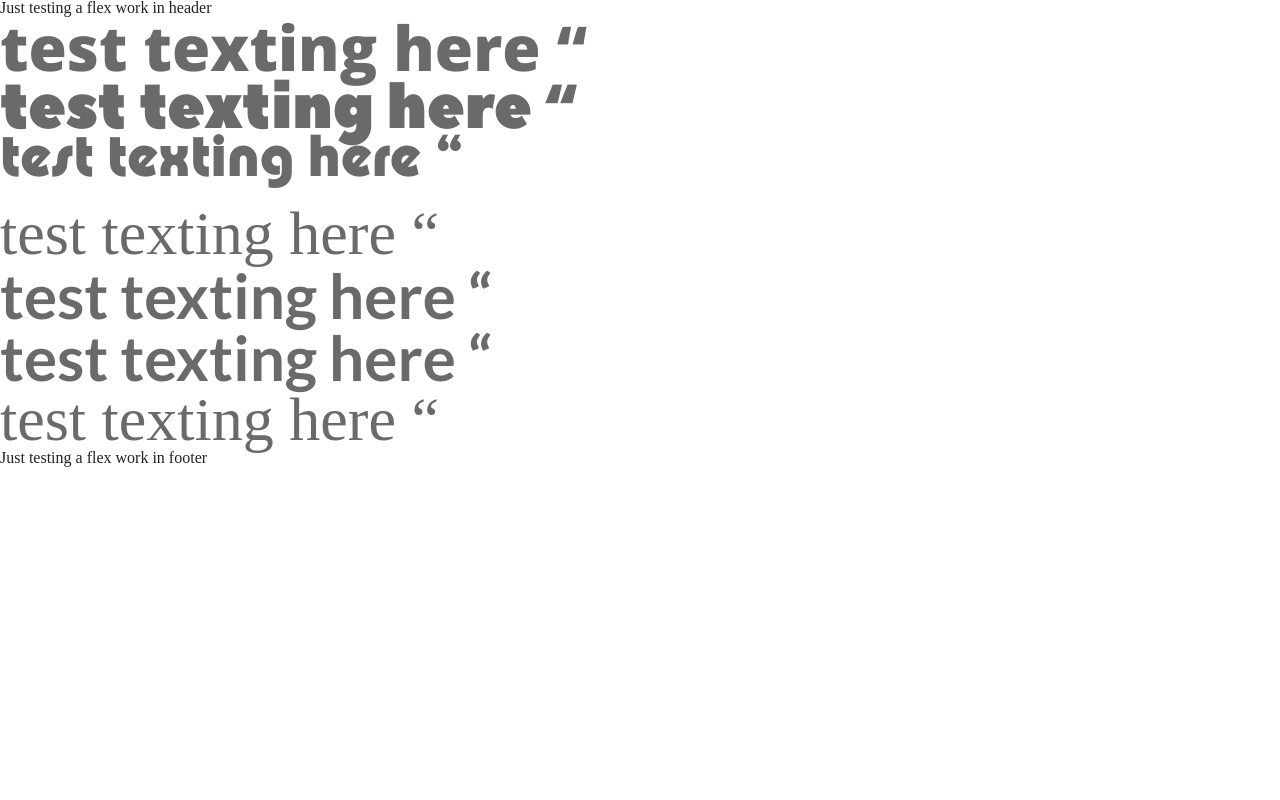
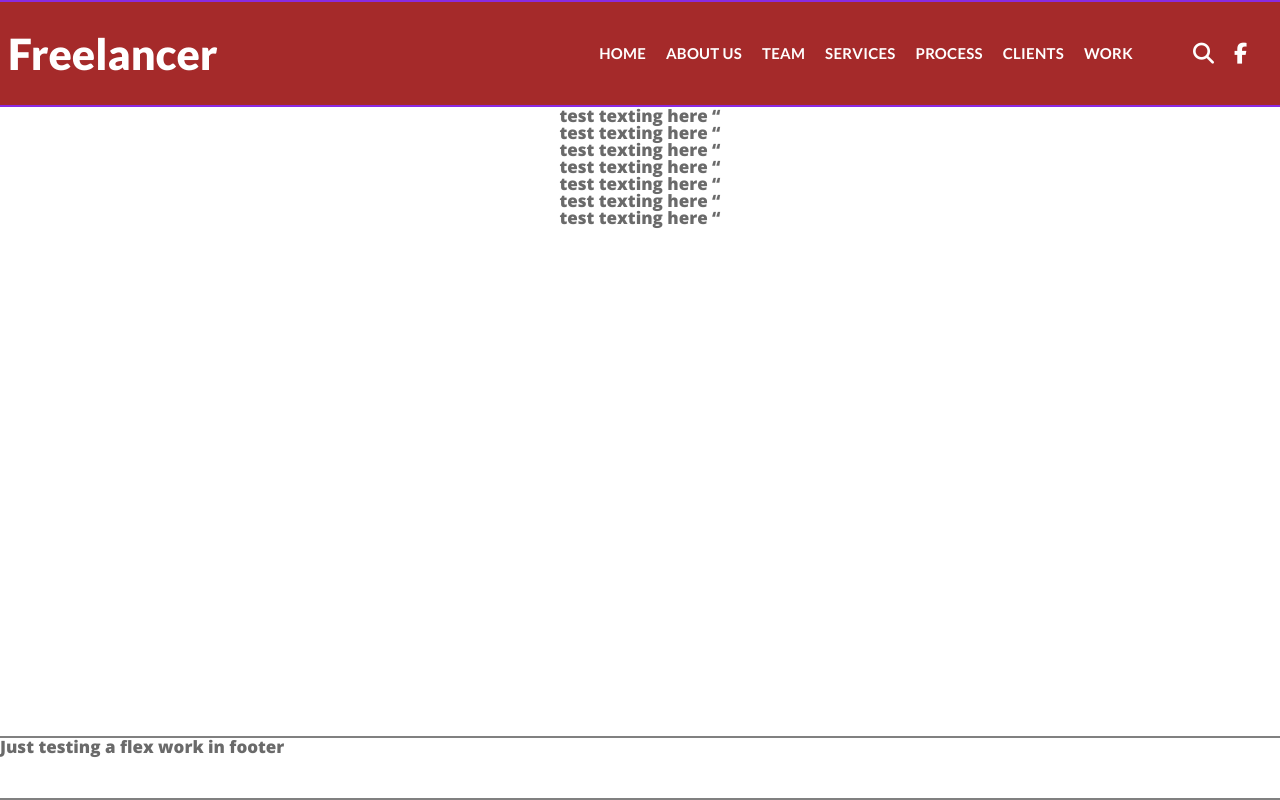
Before and after one commit to zaxel/freelancer.com, a plain HTML site: page index.html in a window 1280 px wide. Drawn offline with nearby package versions, Linux system fonts and the light colour scheme.

Commit message:
top navigation menu added

```diff
--- a/index.html
+++ b/index.html
@@ -8,13 +8,30 @@
     <link rel="stylesheet" href="styles/reset.css">
     <link rel="stylesheet" href="styles/fonts.css">
     <link rel="stylesheet" href="styles/main.css">
+    <script src="https://kit.fontawesome.com/b205ba7527.js" crossorigin="anonymous"></script>
 </head>
 <body class="body">
     <header class="header">
-        <div class="wrapper">
-            <p>Just testing a flex work in header</p>
+        <div class="header_wrapper">
+            <div class="logo">
+                <a href="#">Freelancer</a>
+            </div>
+            <div class="top_menu_container">
+                <ul class="top_menu">
+                    <a href="#"><li>Home</li></a>
+                    <a href="#"><li>About us</li></a>
+                    <a href="#"><li>Team</li></a>
+                    <a href="#"><li>Services</li></a>
+                    <a href="#"><li>Process</li></a>
+                    <a href="#"><li>Clients</li></a>
+                    <a href="#"><li>Work</li></a>
+                </ul>
+                <ul class="tom_menu_socials">
+                    <a href="#"><li><i class="fas fa-search"></i></li></a>
+                    <a href="#"><li><i class="fab fa-facebook-f"></i></li></a>
+                </ul>
+            </div>
         </div>
-
     </header>
     <main class="main">
         <h1 class="test">test texting here “</h1>
@@ -24,7 +41,6 @@
         <h1 class="test5">test texting here “</h1>
         <h1 class="test6">test texting here “</h1>
         <h1 class="test7">test texting here “</h1>
-
     </main>
 
 
--- a/styles/main.css
+++ b/styles/main.css
@@ -1,43 +1,91 @@
-.test2{
-    color: #6a6a6a;
-    font-family: "PeaceSans";
-    font-size: 62px;
-    font-weight: 400;
-}
-.test{
+html{
     color: #6a6a6a;
     font-family: "Open Sans";
-    font-size: 62px;
-    font-weight: 400;
+    font-size: 17px;
+    height: 100%;
 }
-.test3{
-    color: #6a6a6a;
-    font-family: "PumpDemiBoldLetPlain";
-    font-size: 62px;
-    font-weight: 400;
+.header{
+    width: 100%;
+    padding: 30px 0;
+    border: 2px solid blueviolet;
+}
+.footer{
+    width: 100%;
+    height: 60px;
+    border: 2px solid grey;
+}
+.body{
+    display: flex;
+    flex-direction: column;
+    justify-content: flex-start;
+    align-items: center;
+    height: 100%;
+    box-sizing: border-box;
+}
+.main{
+    flex: 1 0 auto;
+}
+.wrapper{
+    max-width: 1224px;
+    margin: 0 auto;
+    padding: 0 8px;
 }
 
-.test4{
-    color: #6a6a6a;
-    /* font-family: "PumpDemiBoldLetPlain"; */
-    font-size: 62px;
+/*Header Menu*/
+.header{
+    background: brown;
+}
+.header a{
+    text-decoration: none;
+    cursor: pointer;
+    outline: none;
+}
+.header a:hover,
+.header a:active,
+.header a:focus{
+    opacity: .6;
+}
+.header_wrapper{
+    max-width: 1464px;
+    margin: 0 auto;
+    padding: 0 8px;
+    display: flex;
+    flex-wrap: nowrap;
+    align-items: center;
+    justify-content: space-between;
+}
+.top_menu_container,
+.top_menu,
+.tom_menu_socials{
+    display: flex;
+    flex-wrap: nowrap;
+    justify-content: space-between;
+    align-items: center;
+}
+.logo a{
+    color: #fff;
+    font-family: "Lato";
+    font-size: 43px;
+    font-weight: 900;
+}
+.top_menu li{
+    color: #ffffff;
+    font-family: "Lato";
+    font-size: 15px;
+    font-weight: 700;
+    text-transform: uppercase;
+    letter-spacing: 0.24px;
+    padding: 0 10px;
+}
+.tom_menu_socials a{
+    color: #fff;
+    font-size: 21px;
     font-weight: 400;
+    padding-left: 20px;
 }
-.test5{
-    color: #6a6a6a;
-    font-family: "Lato";
-    font-size: 62px;
-    font-weight: 400;
+.tom_menu_socials a:first-child{
+    padding-left: 50px;
 }
-.test6{
-    color: #6a6a6a;
-    font-family: "Lato";
-    font-size: 62px;
-    font-weight: 400;
+.tom_menu_socials a:last-child{
+    padding-right: 25px;
 }
-.test7{
-    color: #6a6a6a;
-    font-family: "Times New Roman";
-    font-size: 62px;
-    font-weight: 400;
-}
```
